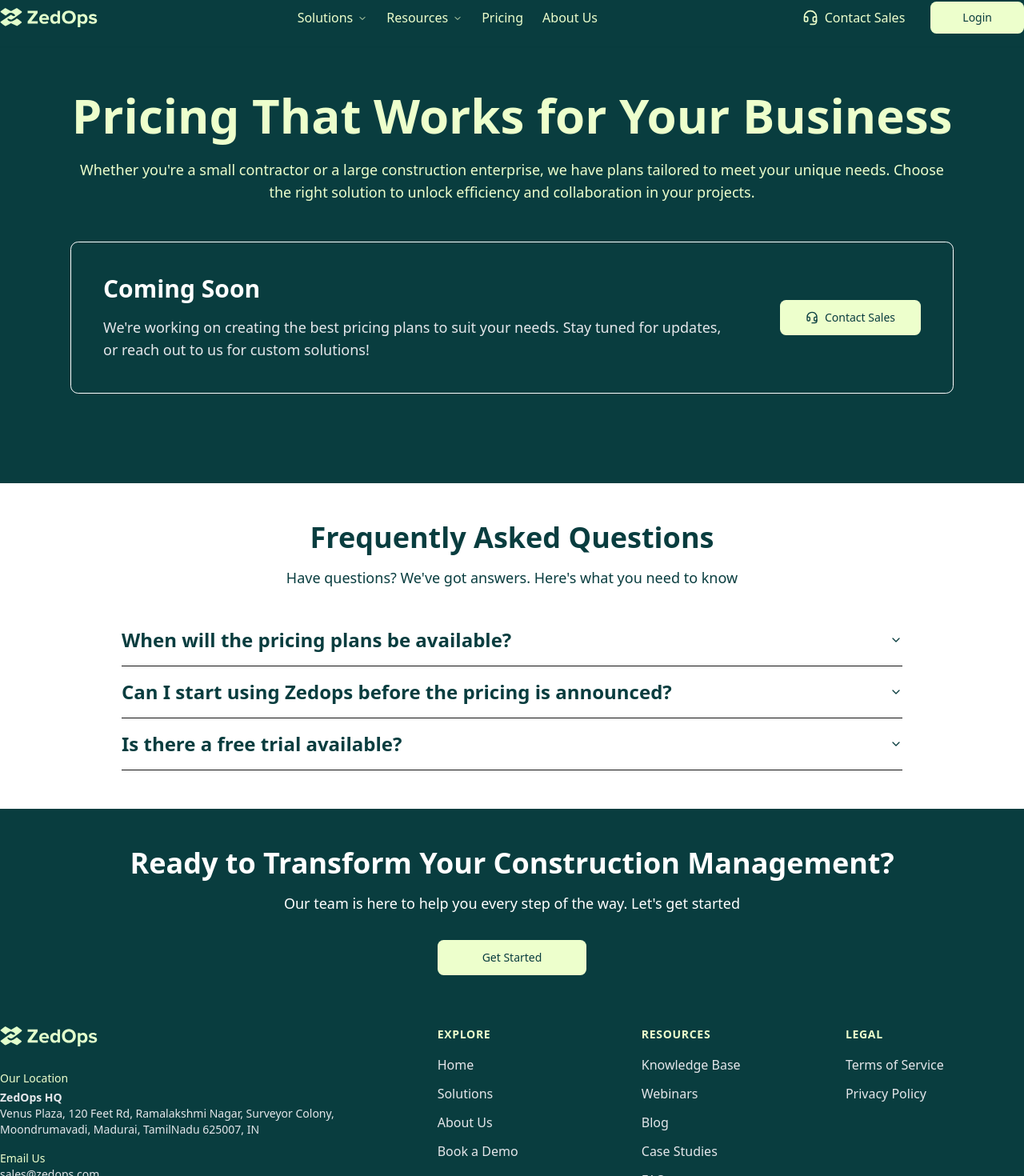
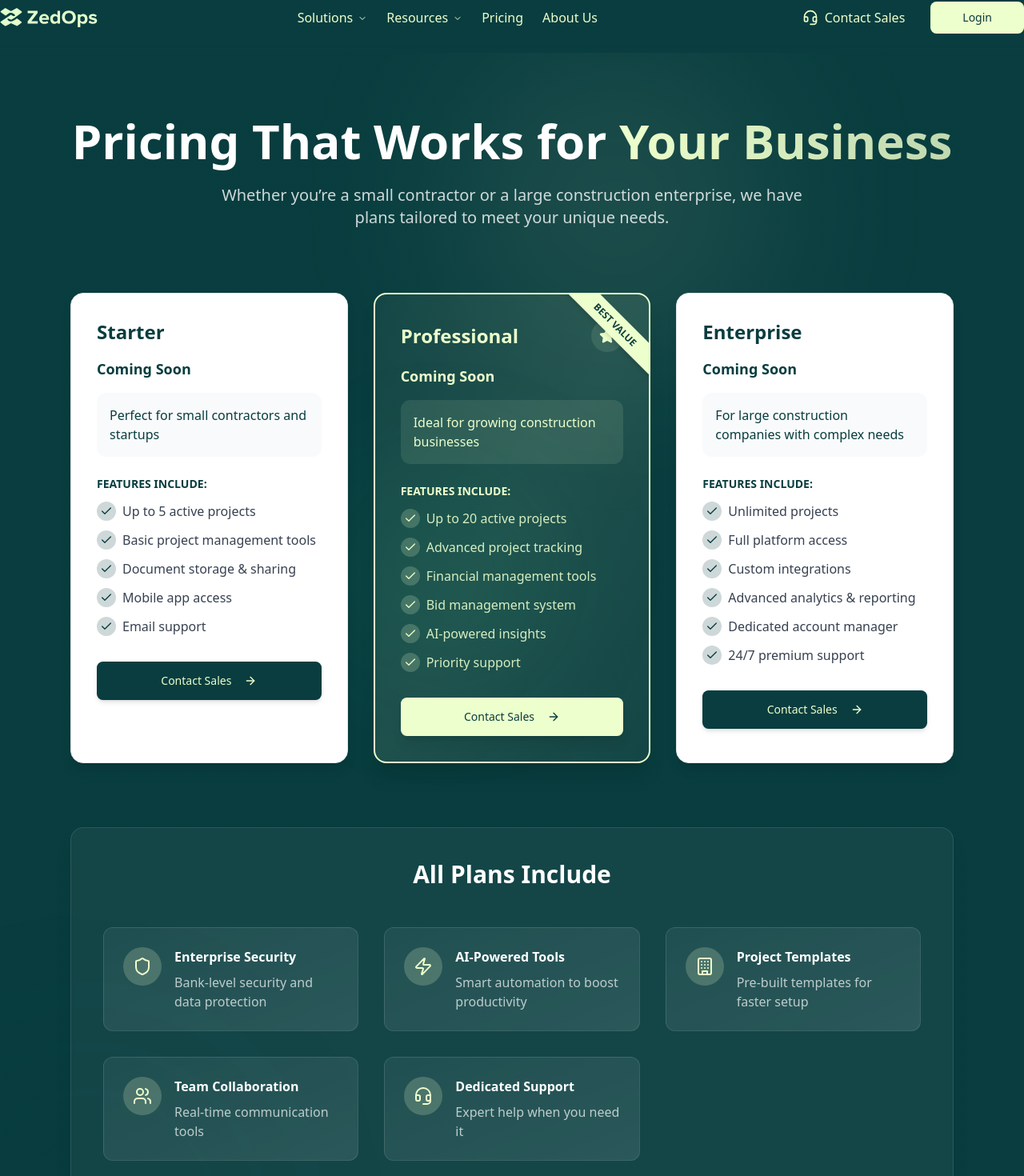
Before and after one commit to zedopstech/zedops-site, a Next.js app: page /pricing in a window 1280 px wide. Shown: the part 14-1484 px from the top of the page at 80% size. Built offline with nearby package versions, Linux system fonts and the light colour scheme.

Commit message:
updated the book a demo page

```diff
--- a/src/Components/Home/Hero.tsx
+++ b/src/Components/Home/Hero.tsx
@@ -85,13 +85,13 @@
           <div className="mt-8 flex flex-col sm:flex-row justify-center items-center gap-5">
           <Link
               href="/book-a-demo" title="Request early access"
-              className="bg-primary hover:text-white hover:bg-accent transition-all duration-300 flex items-center gap-2 group px-6 py-3 rounded-xl border border-white/10 backdrop-blur-sm"
+              className="bg-primary hover:text-white hover:bg-accent transition-all duration-300 flex items-center gap-2 group px-6 py-3 rounded-lg border border-white/10 backdrop-blur-sm"
             >
               Get Early Access
             </Link>
             <Link
               href="#core-features"
-              className=" text-white hover:text-primary transition-all duration-300 flex items-center gap-2 group bg-white/10 hover:bg-white/20 px-6 py-3 rounded-xl border border-white/10 backdrop-blur-sm"
+              className=" text-white hover:text-primary transition-all duration-300 flex items-center gap-2 group bg-white/10 hover:bg-white/20 px-6 py-3 rounded-lg border border-white/10 backdrop-blur-sm"
             >
               <div>
                 <PlayIcon className="w-5 h-5" />
--- a/src/app/pricing/page.tsx
+++ b/src/app/pricing/page.tsx
@@ -5,112 +5,294 @@
   AccordionTrigger,
 } from "@/Components/UI/accordion";
 import { Button } from "@/Components/UI/button";
-import { Headset } from "lucide-react";
+import { Check, Headset, Shield, Zap, Building, Users, ArrowRight, Star } from "lucide-react";
 import Link from "next/link";
 import React from "react";
 
+const PricingCard = ({
+  title,
+  price,
+  description,
+  features,
+  highlighted = false,
+  comingSoon = false
+}: {
+  title: string;
+  price: string;
+  description: string;
+  features: string[];
+  highlighted?: boolean;
+  comingSoon?: boolean;
+}) => {
+  return (
+    <div
+      className={`relative rounded-2xl overflow-hidden ${
+        highlighted
+          ? 'bg-gradient-to-br from-primary/5 via-primary/10 to-primary/5 border-2 border-primary shadow-xl'
+          : 'bg-white border border-gray-200 shadow-lg'
+      }`}
+    >
+      {highlighted && (
+        <div className="absolute -right-12 top-6 bg-primary text-secondary text-xs font-bold px-14 py-1.5 rotate-45 shadow-md">
+          BEST VALUE
+        </div>
+      )}
+
+      <div className="p-8">
+        <div className="flex items-center justify-between mb-4">
+          <h3 className={`text-2xl font-bold ${highlighted ? 'text-primary' : 'text-secondary'}`}>{title}</h3>
+          {highlighted && (
+            <div className="w-10 h-10 rounded-full bg-primary/10 flex items-center justify-center">
+              <Star className="w-5 h-5 text-primary" fill="currentColor" />
+            </div>
+          )}
+        </div>
+
+        {comingSoon ? (
+          <div className={`text-lg font-semibold ${highlighted ? 'text-primary' : 'text-secondary'} mb-4`}>Coming Soon</div>
+        ) : (
+          <div className="mb-6">
+            <span className="text-5xl font-extrabold">{price}</span>
+            {price !== "Custom" && <span className={`${highlighted ? 'text-primary' : 'text-secondary'} ml-1`}>/month</span>}
+          </div>
+        )}
+
+        <div className={`${highlighted ? 'bg-primary/10' : 'bg-gray-50'} rounded-xl p-4 mb-6`}>
+          <p className={`${highlighted ? 'text-primary' : 'text-secondary'}`}>{description}</p>
+        </div>
+
+        <div className="mb-8">
+          <div className={`text-sm uppercase font-semibold ${highlighted ? 'text-primary' : 'text-secondary'} mb-3`}>Features include:</div>
+          <ul className="space-y-3">
+            {features.map((feature, index) => (
+              <li key={index} className="flex items-start">
+                <div className={`p-1 rounded-full ${highlighted ? 'bg-primary/20' : 'bg-secondary/20'} mr-2 flex-shrink-0`}>
+                  <Check className={`w-4 h-4 ${highlighted ? 'text-primary' : 'text-secondary'}`} />
+                </div>
+                <span className={`${highlighted ? 'text-primary/90' : 'text-gray-700'}`}>{feature}</span>
+              </li>
+            ))}
+          </ul>
+        </div>
+
+        <Link href="/contact-sales">
+          <Button
+            className={`w-full py-6 ${
+              highlighted
+                ? 'bg-primary shadow-lg'
+                : 'bg-secondary shadow-md text-primary hover:bg-primary hover:text-secondary'
+            }`}
+          >
+            Contact Sales
+            <ArrowRight className="ml-2 w-4 h-4" />
+          </Button>
+        </Link>
+      </div>
+    </div>
+  );
+};
+
 const Pricing: React.FC = () => {
+  const pricingPlans = [
+    {
+      title: "Starter",
+      price: "$99",
+      description: "Perfect for small contractors and startups",
+      features: [
+        "Up to 5 active projects",
+        "Basic project management tools",
+        "Document storage & sharing",
+        "Mobile app access",
+        "Email support"
+      ],
+      comingSoon: true
+    },
+    {
+      title: "Professional",
+      price: "$299",
+      description: "Ideal for growing construction businesses",
+      features: [
+        "Up to 20 active projects",
+        "Advanced project tracking",
+        "Financial management tools",
+        "Bid management system",
+        "AI-powered insights",
+        "Priority support"
+      ],
+      highlighted: true,
+      comingSoon: true
+    },
+    {
+      title: "Enterprise",
+      price: "Custom",
+      description: "For large construction companies with complex needs",
+      features: [
+        "Unlimited projects",
+        "Full platform access",
+        "Custom integrations",
+        "Advanced analytics & reporting",
+        "Dedicated account manager",
+        "24/7 premium support"
+      ],
+      comingSoon: true
+    }
+  ];
+
   return (
-    <section className="bg-background text-primary">
-      <div className="max-w-6xl mx-auto px-6 py-12 lg:text-center text-start">
-        {/* Header Section */}
-        <div className="mb-12">
-          <h1 className="text-4xl font-extrabold text-primary sm:text-5xl lg:text-6xl">
-            Pricing That Works for Your Business
+    <section className="bg-gradient-to-b from-background via-background/95 to-background/90 text-primary">
+      {/* Hero Section */}
+      <div className="relative overflow-hidden pt-20 pb-16">
+        {/* Decorative elements */}
+        <div className="absolute inset-0">
+          <div className="absolute top-0 right-1/4 w-96 h-96 rounded-full bg-primary/20 blur-[120px] animate-pulse-slow"></div>
+          <div className="absolute -bottom-20 -left-20 w-96 h-96 rounded-full bg-secondary/20 blur-[120px] animate-pulse-slow"></div>
+          <div className="absolute top-1/3 left-1/3 w-64 h-64 rounded-full bg-accent/10 blur-[80px] animate-float"></div>
+        </div>
+
+        {/* Subtle grid pattern overlay */}
+        <div className="absolute inset-0 bg-grid-white/[0.03] bg-[size:24px_24px]"></div>
+
+        <div className="max-w-6xl mx-auto px-6 relative z-10">
+          <div className="text-center mb-20">
+            <h1 className="text-4xl font-extrabold sm:text-5xl lg:text-6xl mb-6">
+              <span className="text-white">Pricing That Works for</span>{" "}
+              <span className="bg-clip-text text-transparent bg-gradient-to-r from-primary to-primary/80">Your Business</span>
             </h1>
-          <p className="mt-6 text-lg text-primary">
-            Whether you&#39;re a small contractor or a large construction
-            enterprise, we have plans tailored to meet your unique needs. Choose
-            the right solution to unlock efficiency and collaboration in your
-            projects.
+            <p className="mt-6 text-xl text-white/80 max-w-3xl mx-auto">
+              Whether you’re a small contractor or a large construction
+              enterprise, we have plans tailored to meet your unique needs.
             </p>
           </div>
 
-        {/* Pricing Coming Soon Section */}
-        <div className="border border-white rounded-lg  p-10">
-          <div className="flex flex-col md:flex-row items-center gap-8 md:gap-16 justify-between">
-            <div className="text-center md:text-left">
-              <h2 className="text-3xl font-bold text-white">Coming Soon</h2>
-              <p className="mt-4 text-lg text-gray-200">
-                {
-                  "We're working on creating the best pricing plans to suit your needs. Stay tuned for updates, or reach out to us for custom solutions!"
-                }
-              </p>
+          {/* Pricing Cards */}
+          <div className="grid md:grid-cols-3 gap-8 mb-20">
+            {pricingPlans.map((plan, index) => (
+              <PricingCard key={index} {...plan} />
+            ))}
           </div>
-            <Link href="/contact-sales" title="Contact Sales">
-              <Button size={"lg"}>
-                <Headset />
-                Contact Sales
-              </Button>
-            </Link>
+
+          {/* Features Section */}
+          <div className="bg-white/5 backdrop-blur-sm rounded-2xl p-10 mb-20 border border-white/10 shadow-xl">
+            <h2 className="text-3xl font-bold text-white text-center mb-12">All Plans Include</h2>
+            <div className="grid sm:grid-cols-2 lg:grid-cols-3 gap-8">
+              {[
+                { icon: Shield, title: "Enterprise Security", description: "Bank-level security and data protection" },
+                { icon: Zap, title: "AI-Powered Tools", description: "Smart automation to boost productivity" },
+                { icon: Building, title: "Project Templates", description: "Pre-built templates for faster setup" },
+                { icon: Users, title: "Team Collaboration", description: "Real-time communication tools" },
+                { icon: Headset, title: "Dedicated Support", description: "Expert help when you need it" }
+              ].map((feature, index) => (
+                <div
+                  key={index}
+                  className="flex items-start p-6 rounded-xl bg-gradient-to-br from-white/5 to-white/10
+                  border border-white/10"
+                >
+                  <div className="p-3 rounded-full bg-primary/20 mr-4">
+                    <feature.icon className="w-6 h-6 text-primary" />
+                  </div>
+                  <div>
+                    <h3 className="font-bold text-white mb-2">{feature.title}</h3>
+                    <p className="text-white/70">{feature.description}</p>
+                  </div>
+                </div>
+              ))}
+            </div>
           </div>
         </div>
       </div>
 
       {/* Frequently Asked Questions Section */}
-      <div className="mt-16 bg-white py-12">
+      <div className="bg-gradient-to-b from-white/95 to-white py-20">
         <div className="max-w-5xl mx-auto px-6">
-          <h2 className="text-3xl font-bold text-background text-center sm:text-4xl">
+          <h2 className="text-3xl font-bold text-background text-center sm:text-4xl mb-3">
             Frequently Asked Questions
           </h2>
-          <p className="mt-4 text-lg text-background text-center">
-            {" Have questions? We've got answers. Here's what you need to know"}
+          <p className="mb-12 text-lg text-background/80 text-center max-w-2xl mx-auto">
+            Have questions? We’ve got answers. Here’s what you need to know
           </p>
-          <div className="mt-8">
-            <Accordion type="single" collapsible>
+          <div className="bg-white rounded-2xl p-8 shadow-xl border border-gray-100">
+            <Accordion type="single" collapsible className="space-y-5">
               {/* FAQ Item 1 */}
-              <AccordionItem value="faq-1">
-                <AccordionTrigger className="lg:text-2xl font-semibold hover:no-underline text-background text-start">
+              <AccordionItem value="faq-1" className="border rounded-xl overflow-hidden border-gray-200 shadow-sm">
+                <AccordionTrigger className="text-xl font-semibold hover:no-underline text-background text-start px-6 py-5">
                   When will the pricing plans be available?
                 </AccordionTrigger>
-                <AccordionContent className="mt-2 lg:text-lg text-background">
+                <AccordionContent className="px-6 pb-5 text-lg text-background/80 bg-gray-50/50">
                   We are currently finalizing our pricing options and will
                   update this page soon. Contact our sales team for early access
-                  details.
+                  details and special launch pricing.
                 </AccordionContent>
               </AccordionItem>
 
               {/* FAQ Item 2 */}
-              <AccordionItem value="faq-2">
-                <AccordionTrigger className="text-start lg:text-2xl hover:no-underline font-semibold text-background">
-                  Can I start using Zedops before the pricing is announced?
+              <AccordionItem value="faq-2" className="border rounded-xl overflow-hidden border-gray-200 shadow-sm">
+                <AccordionTrigger className="text-xl font-semibold hover:no-underline text-background text-start px-6 py-5">
+                  Can I start using ZedOps before the pricing is announced?
                 </AccordionTrigger>
-                <AccordionContent className="mt-2 lg:text-lg hover:no-underline text-background">
+                <AccordionContent className="px-6 pb-5 text-lg text-background/80 bg-gray-50/50">
                   Yes! Our platform is available for pilot projects. Contact our
-                  sales team to discuss how Zedops can help your construction
-                  management today.
+                  sales team to discuss how ZedOps can help your construction
+                  management today and secure early adopter benefits.
                 </AccordionContent>
               </AccordionItem>
 
               {/* FAQ Item 3 */}
-              <AccordionItem value="faq-3">
-                <AccordionTrigger className="lg:text-2xl font-semibold hover:no-underline text-background text-center lg:text-left">
+              <AccordionItem value="faq-3" className="border rounded-xl overflow-hidden border-gray-200 shadow-sm">
+                <AccordionTrigger className="text-xl font-semibold hover:no-underline text-background text-start px-6 py-5">
                   Is there a free trial available?
                 </AccordionTrigger>
-                <AccordionContent className="mt-2 lg:text-lg text-background">
+                <AccordionContent className="px-6 pb-5 text-lg text-background/80 bg-gray-50/50">
                   We are working on offering a free trial for new users. Stay
-                  tuned for updates or reach out to our team for more
-                  information.
+                  tuned for updates or reach out to our team for a personalized
+                  demo to experience the platform firsthand.
+                </AccordionContent>
+              </AccordionItem>
+
+              {/* FAQ Item 4 */}
+              <AccordionItem value="faq-4" className="border rounded-xl overflow-hidden border-gray-200 shadow-sm">
+                <AccordionTrigger className="text-xl font-semibold hover:no-underline text-background text-start px-6 py-5">
+                  Do you offer custom solutions for specific needs?
+                </AccordionTrigger>
+                <AccordionContent className="px-6 pb-5 text-lg text-background/80 bg-gray-50/50">
+                  Absolutely! Our Enterprise plan is fully customizable to meet your specific requirements.
+                  We can tailor features, integrations, and support options to perfectly align with your
+                  organization’s workflow and objectives.
                 </AccordionContent>
               </AccordionItem>
             </Accordion>
           </div>
         </div>
       </div>
+
       {/* Call to Action Section */}
-      <div className="bg-background pt-12 ">
-        <div className="max-w-5xl mx-auto px-6 text-center flex flex-col items-center ">
-          <h2 className="text-3xl font-bold text-white sm:text-4xl">
+      <div className="bg-gradient-to-br from-primary/90 via-primary to-primary/90 py-20">
+        <div className="max-w-5xl mx-auto px-6 text-center relative">
+          {/* Decorative elements */}
+          <div className="absolute inset-0 opacity-20">
+            <div className="absolute top-0 right-1/4 w-64 h-64 rounded-full bg-white blur-[80px]"></div>
+            <div className="absolute bottom-0 left-1/4 w-64 h-64 rounded-full bg-white blur-[80px]"></div>
+          </div>
+
+          <div className="relative z-10 text-secondary">
+            <h2 className="text-3xl font-bold sm:text-4xl mb-4">
               Ready to Transform Your Construction Management?
             </h2>
-          <p className="mt-4 text-lg text-white">
-            {
-              "Our team is here to help you every step of the way. Let's get started"
-            }
+            <p className="text-xl  max-w-2xl mx-auto mb-10">
+              Our team is here to help you every step of the way. Let’s get started on building better together.
             </p>
-          <Button size={"lg"} className="mt-8 px-14">
-            Get Started
+            <div className="flex flex-col sm:flex-row gap-5 justify-center">
+              <Link href="/book-a-demo">
+                <Button size="lg" className="bg-white text-secondary px-8 py-6 text-lg font-semibold shadow-lg">
+                  Book a Demo
                 </Button>
+              </Link>
+              <Link href="/contact-sales">
+                <Button size="lg" variant="outline" className="border-2 border-white text-white px-8 py-6 text-lg font-semibold shadow-lg">
+                  Contact Sales
+                </Button>
+              </Link>
+            </div>
+          </div>
         </div>
       </div>
     </section>
```
Also changed, not shown: src/app/book-a-demo/page.tsx (+27 -19 lines). Lines whose indentation alone changed are shown as unchanged.
